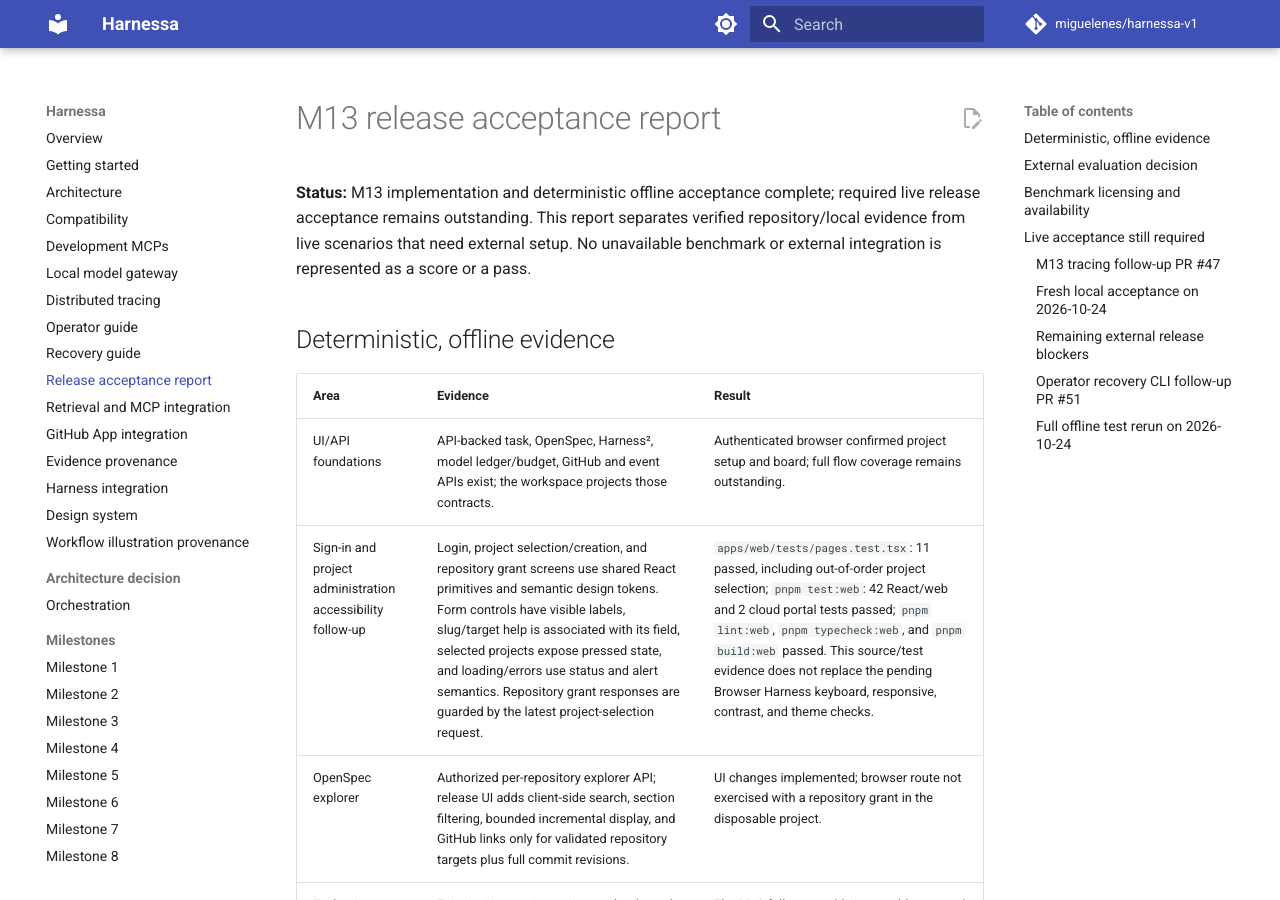
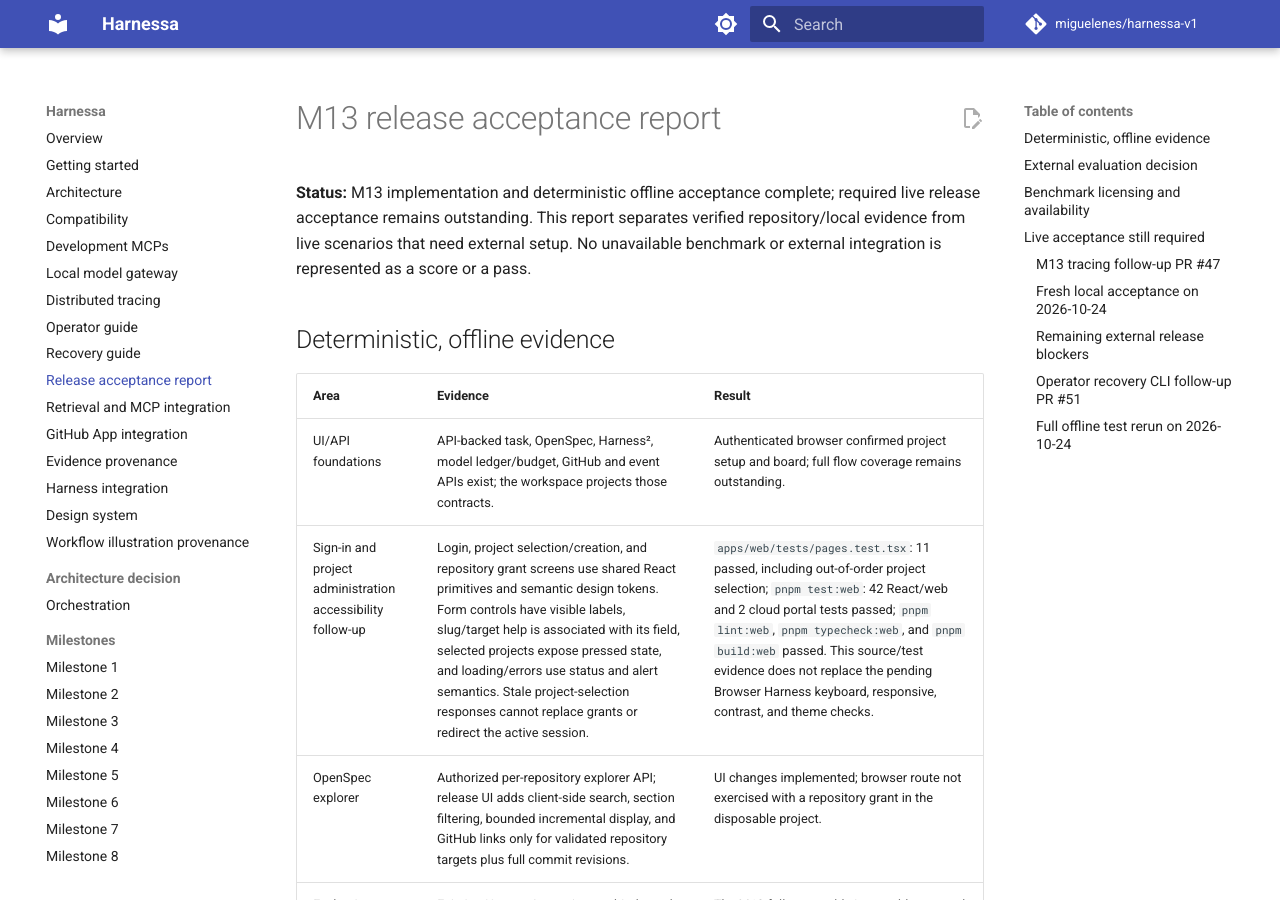
Before and after one commit to miguelenes/harnessa-v1, an MkDocs documentation site: the page built from docs/acceptance-report.md, in a window 1280 px wide and 900 px high. Built offline with MkDocs 1.6.1 and Material for MkDocs 9.7.7, drawn with Linux system fonts in a browser that asks for light colours; comment, search, counter and statistics services are not loaded.

Commit message:
Ignore stale project selection responses

```diff
--- a/docs/acceptance-report.md
+++ b/docs/acceptance-report.md
@@ -7,7 +7,7 @@
 | Area | Evidence | Result |
 |---|---|---|
 | UI/API foundations | API-backed task, OpenSpec, Harness², model ledger/budget, GitHub and event APIs exist; the workspace projects those contracts. | Authenticated browser confirmed project setup and board; full flow coverage remains outstanding. |
-| Sign-in and project administration accessibility follow-up | Login, project selection/creation, and repository grant screens use shared React primitives and semantic design tokens. Form controls have visible labels, slug/target help is associated with its field, selected projects expose pressed state, and loading/errors use status and alert semantics. Repository grant responses are guarded by the latest project-selection request. | `apps/web/tests/pages.test.tsx`: 11 passed, including out-of-order project selection; `pnpm test:web`: 42 React/web and 2 cloud portal tests passed; `pnpm lint:web`, `pnpm typecheck:web`, and `pnpm build:web` passed. This source/test evidence does not replace the pending Browser Harness keyboard, responsive, contrast, and theme checks. |
+| Sign-in and project administration accessibility follow-up | Login, project selection/creation, and repository grant screens use shared React primitives and semantic design tokens. Form controls have visible labels, slug/target help is associated with its field, selected projects expose pressed state, and loading/errors use status and alert semantics. Stale project-selection responses cannot replace grants or redirect the active session. | `apps/web/tests/pages.test.tsx`: 11 passed, including out-of-order project selection; `pnpm test:web`: 42 React/web and 2 cloud portal tests passed; `pnpm lint:web`, `pnpm typecheck:web`, and `pnpm build:web` passed. This source/test evidence does not replace the pending Browser Harness keyboard, responsive, contrast, and theme checks. |
 | OpenSpec explorer | Authorized per-repository explorer API; release UI adds client-side search, section filtering, bounded incremental display, and GitHub links only for validated repository targets plus full commit revisions. | UI changes implemented; browser route not exercised with a repository grant in the disposable project. |
 | Evaluation catalog | Existing Harness² experiments bind a task, base commit, ready specification, policy revision, route alias, and upstream revision; probes run matched baseline/candidate/composed comparisons and can use an independently permissioned holdout endpoint. | The M13 follow-up adds immutable grouped manifests for up to 20 READY probe tasks, idempotent child creation, conservative estimates including full route context, both lanes when mode is `both`, configured model steps/retries and Harness² policy multiplier, checks against remaining probe budgets, grouped cancel/resume, and rollout-level sample/missing/failure/unknown counts, delivery Wilson interval, p50/p95 latency, and known all-in cost. The grouped report does not turn absent rollouts into failures or zero scores. WorkBuddy-Bench, JobBench, and Harvey LAB remain blocked/unavailable as detailed below. |
 | Deployment doctor | `scripts/harnessa-doctor.sh` performs Compose configuration, PostgreSQL, Redis, API readiness, LiteLLM readiness and production-secret-presence checks without printing secret values. It reads the parsed application cookie setting from the API container. | Passed on the isolated disposable Compose stack; secure-session-cookie warning was expected because this instance did not use TLS. The `COOKIE_SECURE=1` spelling was separately verified through the same application settings parser and is recognized as enabled. |
```
Also changed, not shown: docs/milestones/13.md (+1 -1 lines), 2 other files.
